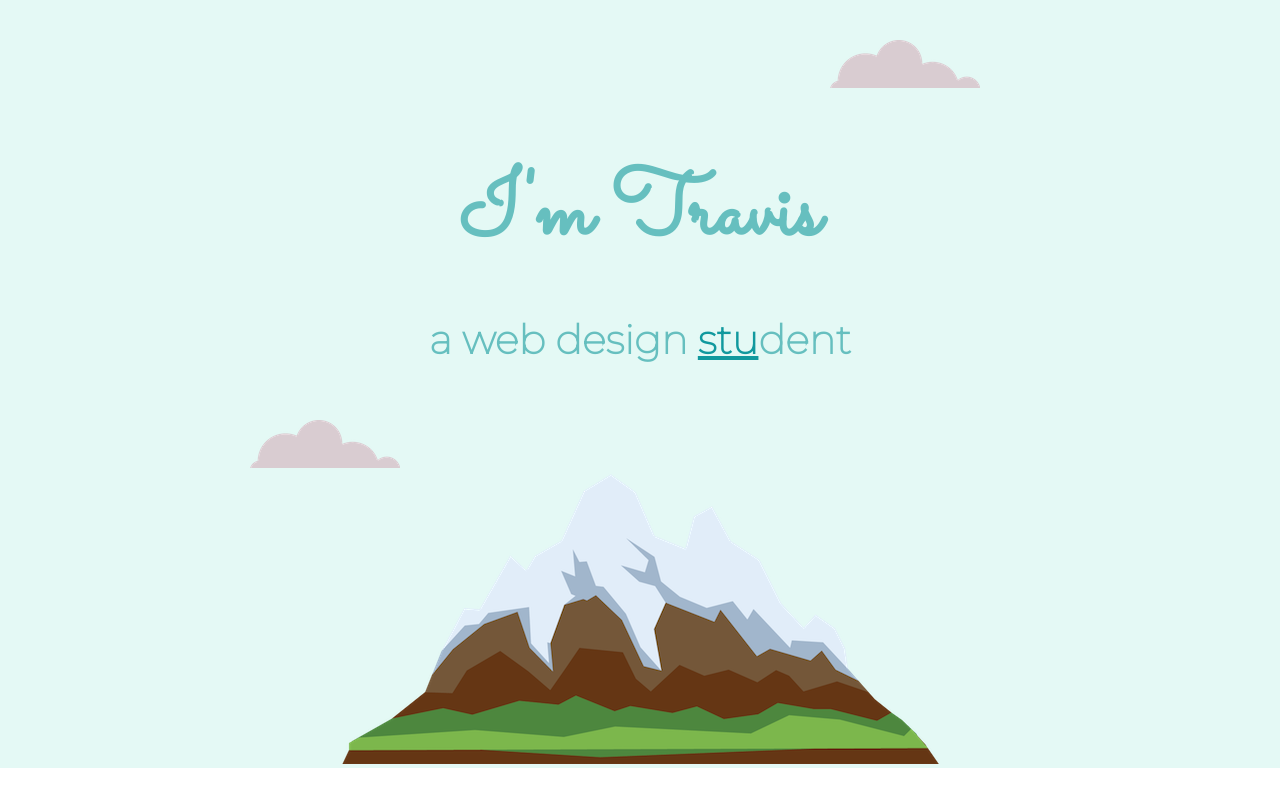
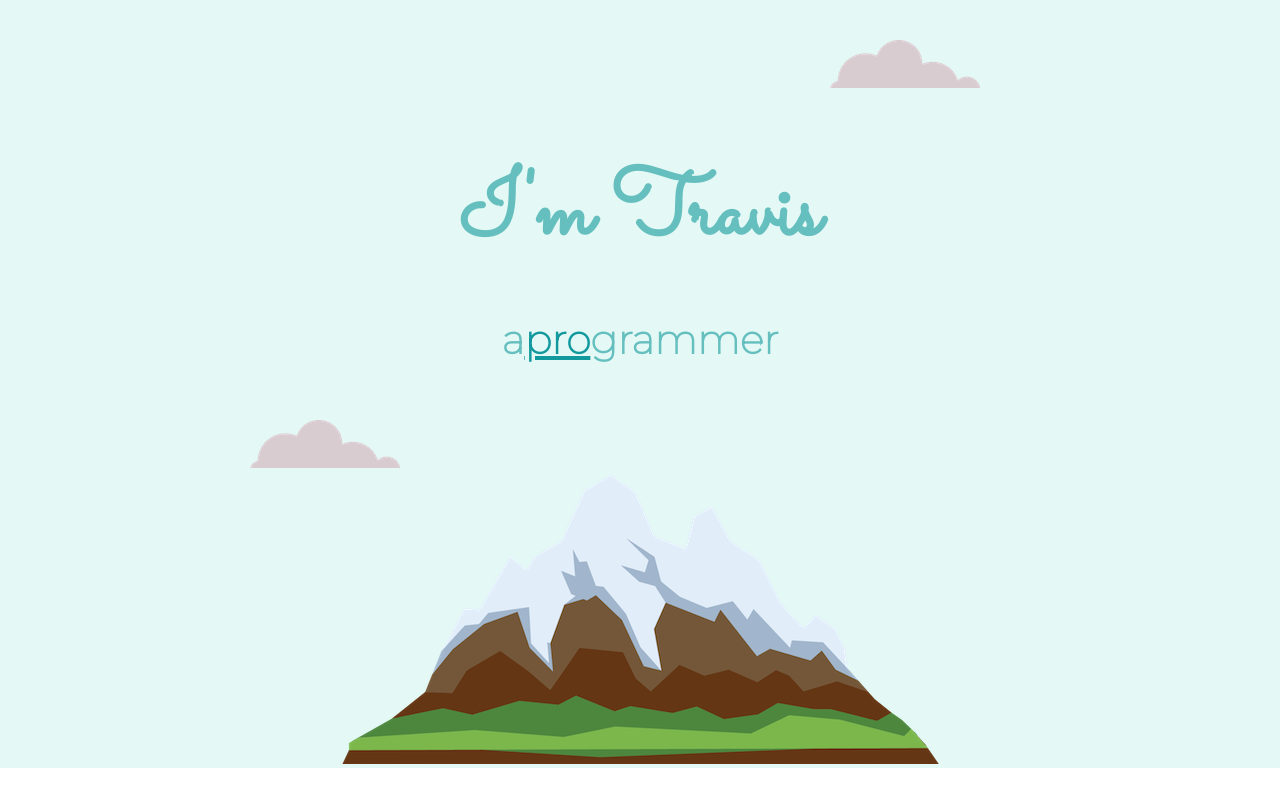
Before and after one commit to Zephireis/CV-Modern-Style, a plain HTML site: page index.html in a window 1280 px wide. Shown: the top 800 px of the page. Drawn offline with Linux system fonts and the light colour scheme.

Commit message:
Update index.html

```diff
--- a/index.html
+++ b/index.html
@@ -15,7 +15,7 @@
   <div class="Top-Container">
     <img class="top-cloud" src="images/cloud.png" alt="cloud-img">
     <h1>I'm Travis</h1>
-    <h2>a web design <span class="pro">stu</span>dent</h2> <!-- span tag can put stuff on the same line (inline) -->
+    <h2>a<span class="pro">pro</span>grammer</h2> <!-- span tag can put stuff on the same line (inline) -->
     <img class="bottom-cloud" src="images/cloud.png" alt="cloud-img">
     <img src="images/mountain.png" alt="mountain-img">
 
```
